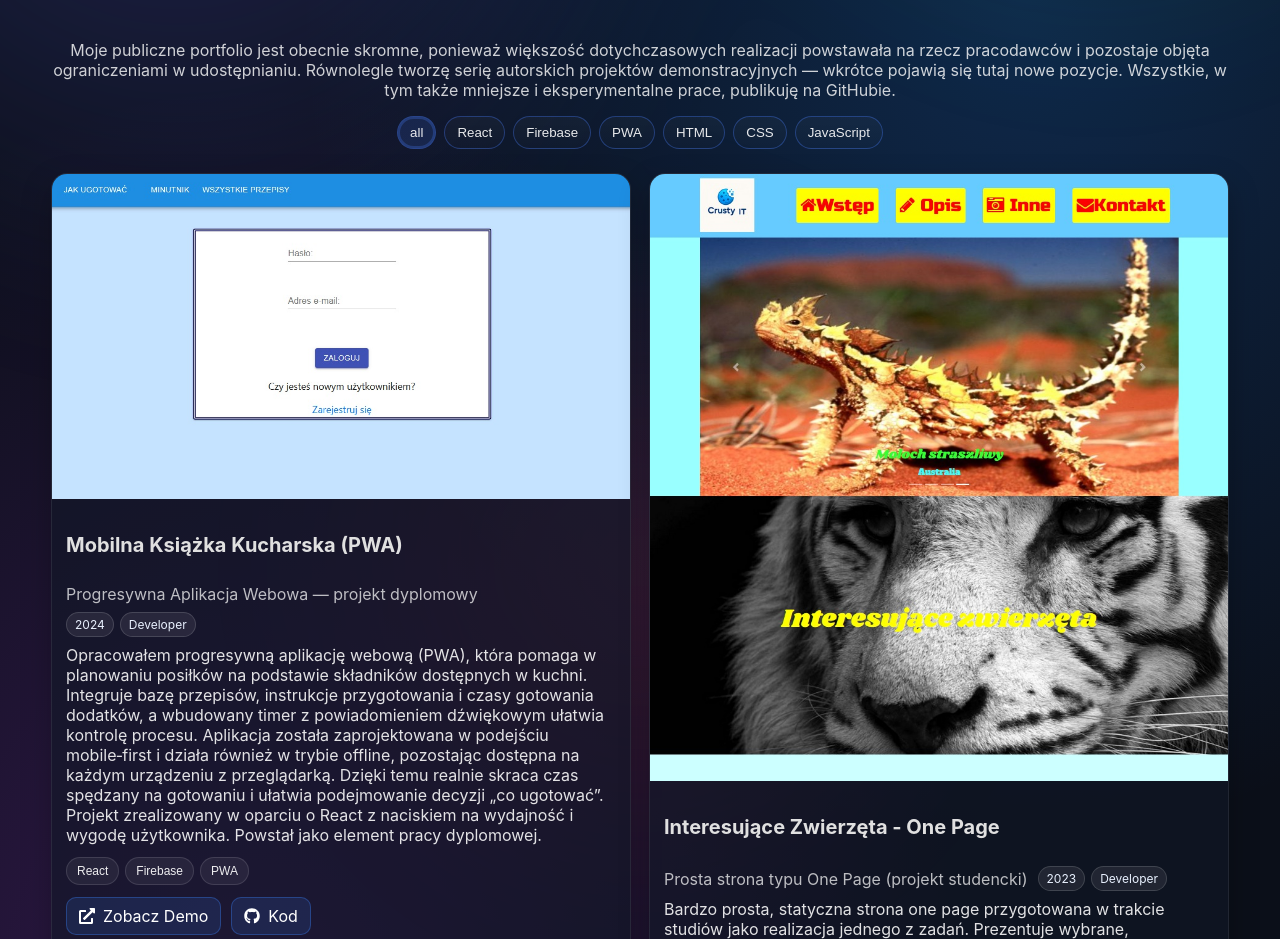
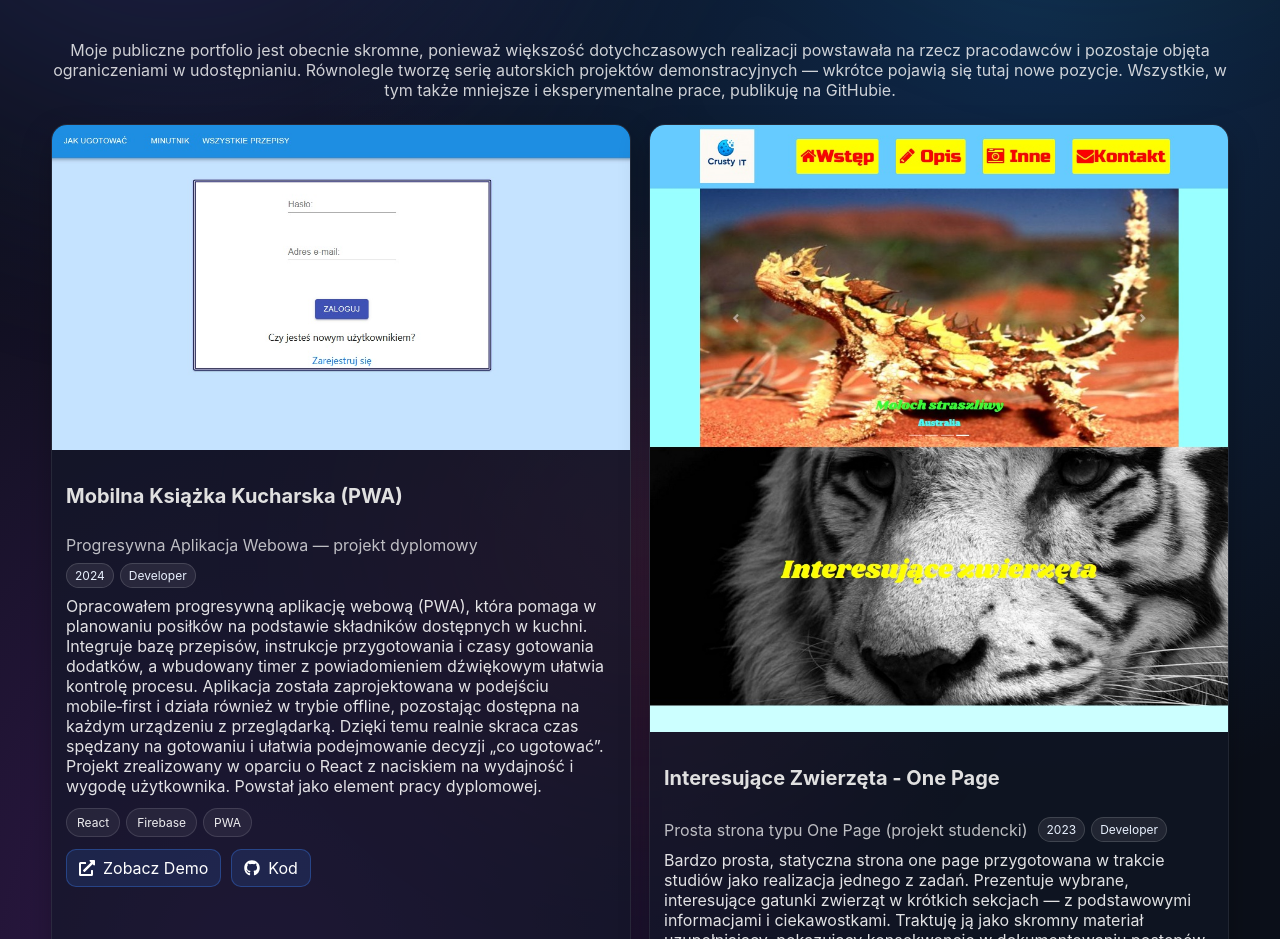
Before and after one commit to shellupski/Moja-strona, a React (Create React App) app: page /Crusty-IT/portfolio in a window 1280 px wide. Shown: the part 313-1252 px from the top of the page. Built offline with nearby package versions, Linux system fonts and the light colour scheme.

Commit message:
update skills 66

```diff
--- a/src/components/Portfolio.css
+++ b/src/components/Portfolio.css
@@ -478,3 +478,8 @@
     /* subtelniejszy efekt – bez powiększania */
     opacity: 0.96;
 }
+/* Ukryj pasek filtrów (gdyby w DOM pozostał fragment) */
+.filters{ display:none !important; }
+
+/* (opcjonalnie) dezaktywuj styl „is-active” na tech-badge, bo nie filtrujemy */
+.tech-badge.is-active{ background: rgba(255,255,255,.06); border-color: rgba(255,255,255,.12); }
--- a/src/components/Portfolio.js
+++ b/src/components/Portfolio.js
@@ -8,10 +8,10 @@ import { useTranslation, Trans } from 'react-i18next';
 // ... existing code ...
 const Portfolio = () => {
   const { t, i18n } = useTranslation();
-  const [activeFilter, setActiveFilter] = useState('all');
+  // USUNIĘTO: activeFilter (niepotrzebne po skasowaniu podziału)
+  // const [activeFilter, setActiveFilter] = useState('all');
   const [isLoading, setIsLoading] = useState(true);
 
-  // symulacja krótkiego ładowania, aby pokazać skeletony (możesz usunąć useEffect, jeśli niepotrzebne)
   useEffect(() => {
     const tm = setTimeout(() => setIsLoading(false), 350);
     return () => clearTimeout(tm);
@@ -46,16 +46,9 @@ const Portfolio = () => {
     }
   ]), [t, i18n.language]);
 
-  const allTech = useMemo(() => {
-    const set = new Set();
-    projects.forEach(p => (p.technologies || []).forEach(set.add, set));
-    return ['all', ...Array.from(set)];
-  }, [projects]);
-
-  const filtered = useMemo(() => {
-    if (activeFilter === 'all') return projects;
-    return projects.filter(p => p.technologies?.includes(activeFilter));
-  }, [projects, activeFilter]);
+  // USUNIĘTO: allTech i filtered (nie filtrujemy)
+  // const allTech = useMemo(() => { ... }, [projects]);
+  // const filtered = useMemo(() => { ... }, [projects]);
 
   return (
     <div className="portfolio-container" id="portfolio">
@@ -72,24 +65,12 @@ const Portfolio = () => {
             />
           </p>
 
-          {/* Filtry technologii */}
-          <nav className="filters" aria-label={t('portfolio.filters.aria', { defaultValue: 'Filtruj projekty' })}>
-            {allTech.map(tag => (
-              <button
-                key={tag}
-                className={`filter-chip ${activeFilter === tag ? 'is-active' : ''}`}
-                onClick={() => setActiveFilter(tag)}
-                aria-pressed={activeFilter === tag}
-              >
-                {tag}
-              </button>
-            ))}
-          </nav>
+          {/* USUNIĘTO cały pasek filtrów */}
+          {/* <nav className="filters" ...> ... </nav> */}
         </header>
 
         <section className="projects-grid" aria-live="polite">
-          {isLoading
-            ? (
+          {isLoading ? (
             <>
               <div className="project-card skeleton" aria-hidden="true">
                 <div className="project-image-wrapper skeleton-box" />
@@ -112,8 +93,9 @@ const Portfolio = () => {
                 </div>
               </div>
             </>
-            )
-            : filtered.map((project, index) => (
+          ) : (
+            // WYŚWIETLAMY WSZYSTKIE PROJEKTY BEZ FILTRÓW
+            projects.map((project, index) => (
               <article
                 key={project.id}
                 className={`project-card animate-slide-up delay-${index + 1}`}
@@ -159,43 +141,22 @@ const Portfolio = () => {
 
                   <p className="project-description" itemProp="description">{project.description}</p>
 
+                  {/* TECH jako etykiety (bez ustawiania filtra) */}
                   <div className="project-tech-stack" aria-label={t('portfolio.tech.aria', { defaultValue: 'Technologie' })}>
                     {project.technologies?.map((tech) => (
-                      <button
-                        key={tech}
-                        className={`tech-badge ${activeFilter === tech ? 'is-active' : ''}`}
-                        onClick={() => setActiveFilter(tech)}
-                        aria-pressed={activeFilter === tech}
-                      >
-                        {tech}
-                      </button>
+                      <span key={tech} className="tech-badge">{tech}</span>
                     ))}
                   </div>
 
                   <div className="project-links">
-                    <a
-                      href={project.demoLink}
-                      target="_blank"
-                      rel="noopener noreferrer"
-                      className="project-link"
-                    >
+                    <a href={project.demoLink} target="_blank" rel="noopener noreferrer" className="project-link">
                       <FaExternalLinkAlt /> {t('portfolio.actions.demo')}
                     </a>
-                    <a
-                      href={project.githubLink}
-                      target="_blank"
-                      rel="noopener noreferrer"
-                      className="project-link"
-                    >
+                    <a href={project.githubLink} target="_blank" rel="noopener noreferrer" className="project-link">
                       <FaGithub /> {t('portfolio.actions.code')}
                     </a>
                     {project.caseStudyLink && (
-                      <a
-                        href={project.caseStudyLink}
-                        target="_blank"
-                        rel="noopener noreferrer"
-                        className="project-link subtle"
-                      >
+                      <a href={project.caseStudyLink} target="_blank" rel="noopener noreferrer" className="project-link subtle">
                         {t('portfolio.actions.case', { defaultValue: 'Case study' })}
                       </a>
                     )}
@@ -203,16 +164,10 @@ const Portfolio = () => {
                 </div>
               </article>
             ))
-          }
+          )}
 
-          {!isLoading && filtered.length === 0 && (
-            <div className="empty-state">
-              <p>{t('portfolio.empty', { defaultValue: 'Brak projektów dla wybranego filtra.' })}</p>
-              <button className="filter-chip" onClick={() => setActiveFilter('all')}>
-                {t('portfolio.actions.reset', { defaultValue: 'Resetuj filtr' })}
-              </button>
-            </div>
-          )}
+          {/* USUNIĘTO „empty-state” dla filtra */}
+          {/* {!isLoading && filtered.length === 0 && ( ... )} */}
         </section>
       </div>
     </div>
```
Lines whose indentation alone changed are shown as unchanged.
